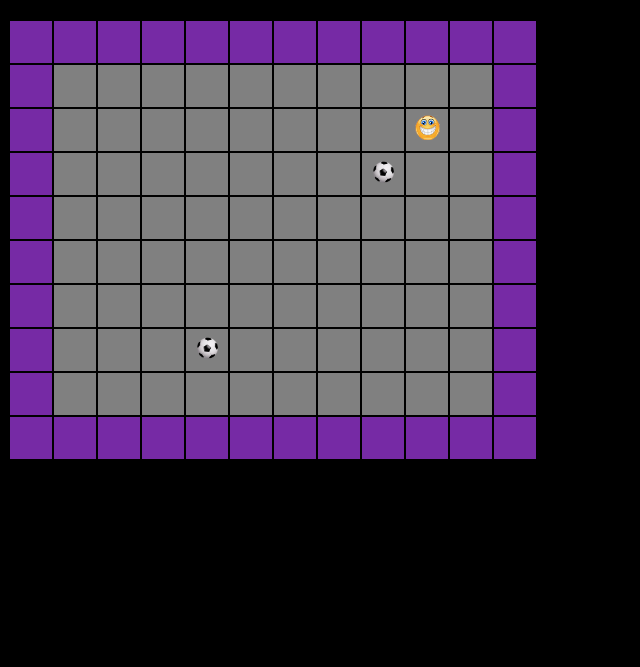
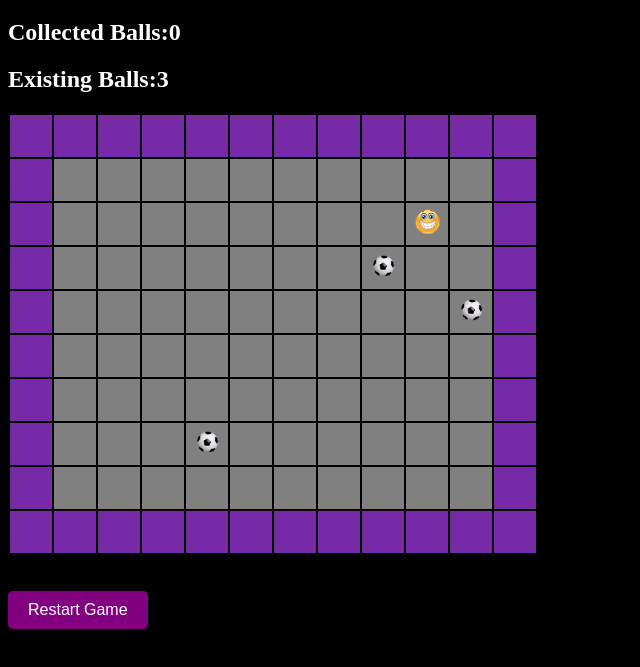
Before and after one commit to RacheliShayzada/balls-game-racheli-shayzada, a plain HTML site: page index.html in a window 1280 px wide. Shown: the part 61-728 px from the top of the page, without its empty margins (0-640 px from the left). Drawn offline with Linux system fonts and the light colour scheme.

Commit message:
first level off the game without the bonus

```diff
--- a/css/style.css
+++ b/css/style.css
@@ -4,3 +4,22 @@ body {background-color: black; color:white}
 .cell img {width:25px; height:auto}
 .floor {background-color: gray}
 .wall {background-color: rgb(118, 42, 165)}
+
+button {
+    background-color: #800080; /* Purple background */
+    color: white;              /* White text */
+    border: none;              /* No border */
+    border-radius: 5px;       /* Rounded corners */
+    padding: 10px 20px;       /* Padding around the text */
+    font-size: 16px;           /* Font size */
+    cursor: pointer;           /* Pointer cursor on hover */
+    transition: background-color 0.3s ease; /* Smooth background transition */
+}
+
+button:hover {
+    background-color: #6a0dad; /* Darker purple on hover */
+}
+
+button:active {
+    background-color: #5d0a8e; /* Even darker on click */
+}
--- a/index.html
+++ b/index.html
@@ -9,9 +9,13 @@
 
 <body onkeyup="handleKey(event)" onload="initGame()">
   <h1>Collect The Balls</h1>
+  <h2 id="collcted-balls"></h2>
+  <h2 id="existing-balls"></h2>
   <table>
     <tbody class="board"></tbody>
   </table>
+  <br><br>
+  <button onclick="restartGame()">Restart Game</button>
   <script src="js/app.js"></script>
   <script src="js/util.js"></script>
 </body>
--- a/js/app.js
+++ b/js/app.js
@@ -8,9 +8,16 @@ var BALL_IMG = '<img src="img/ball.png" />';
 
 var gBoard;
 var gGamerPos;
+var countCollectedBalls;
+var countExistingBalls;
+var timer;
+
+// Initialize the game and render the board on the page
 function initGame() {
 	gGamerPos = { i: 2, j: 9 };
 	gBoard = buildBoard();
+	countCollectedBalls = 0;
+	countExistingBalls = 2;
 	renderBoard(gBoard);
 }
 
@@ -61,18 +68,20 @@ function renderBoard(board) {
 
 			var cellClass = getClassName({ i: i, j: j })
 
-			// TODO - change to short if statement
-			if (currCell.type === FLOOR) cellClass += ' floor';
-			else if (currCell.type === WALL) cellClass += ' wall';
+			//Done
+			cellClass += currCell.type === FLOOR ? ' floor' : currCell.type === WALL ? ' wall' : '';
 
-			//TODO - Change To ES6 template string
-			strHTML += '\t<td class="cell ' + cellClass + '"  onclick="moveTo(' + i + ',' + j + ')" >\n';
+			//Done
+			strHTML += `\t<td class="cell ${cellClass}" onclick="moveTo(${i}, ${j})">\n`;
 
-			// TODO - change to switch case statement
-			if (currCell.gameElement === GAMER) {
-				strHTML += GAMER_IMG;
-			} else if (currCell.gameElement === BALL) {
-				strHTML += BALL_IMG;
+			// Done
+			switch (currCell.gameElement) {
+				case GAMER:
+					strHTML += GAMER_IMG;
+					break;
+				case BALL:
+					strHTML += BALL_IMG;
+					break;
 			}
 
 			strHTML += '\t</td>\n';
@@ -101,6 +110,9 @@ function moveTo(i, j) {
 
 		if (targetCell.gameElement === BALL) {
 			console.log('Collecting!');
+			countCollectedBalls++;
+			countExistingBalls--;
+			renderBallCounters();
 		}
 
 		// MOVING from current position
@@ -159,3 +171,71 @@ function getClassName(location) {
 	console.log('cellClass:', cellClass);
 	return cellClass;
 }
+
+// Add a new ball to the board in empty place (not cell or floor or wall)
+
+function addBall() {
+
+    var emptyCells = [];
+
+    for (var i = 0; i < gBoard.length; i++) {
+        for (var j = 0; j < gBoard[0].length; j++) {
+            var cell = gBoard[i][j];
+            if (cell.gameElement === null && cell.type === FLOOR) {
+                emptyCells.push({ i: i, j: j });
+            }
+        }
+    }
+
+    if (emptyCells.length > 0) {
+        var randomEmptyCell = emptyCells[getRandomInt(0, emptyCells.length - 1)];
+        gBoard[randomEmptyCell.i][randomEmptyCell.j].gameElement = BALL;
+        renderCell(randomEmptyCell, BALL_IMG);
+		countExistingBalls++;
+		renderBallCounters();
+    }
+
+}
+
+//Return a random integer between min (inclusive) and max (exclusive)
+function getRandomInt(min, max) {
+    return Math.floor(Math.random() * (max - min + 1)) + min;
+}
+
+
+//setInterval to add a new ball every 3 seconds
+function setTimeoutAddBall() {
+	timer = setInterval(addBall, 3000);
+}
+
+setTimeoutAddBall();
+
+
+//render the ball counters
+function renderBallCounters() {
+    var elCounterExistingBalls = document.getElementById('existing-balls');
+    elCounterExistingBalls.innerText = 'Existing Balls:'+ countExistingBalls;
+
+    var elCounterCollectedBalls = document.getElementById('collcted-balls');
+    elCounterCollectedBalls.innerText = 'Collected Balls:'+ countCollectedBalls;
+
+	if(checkWinningConditions())
+		winningFunction();
+}
+
+//check winning conditions
+function checkWinningConditions() {
+    return (countExistingBalls === 0);
+}
+
+//winning function
+function winningFunction() {
+	clearInterval(timer);
+	alert('Congratulations, You Win!');
+}
+
+// restart the game
+function restartGame() {
+    initGame();
+	setTimeoutAddBall();
+}
```
